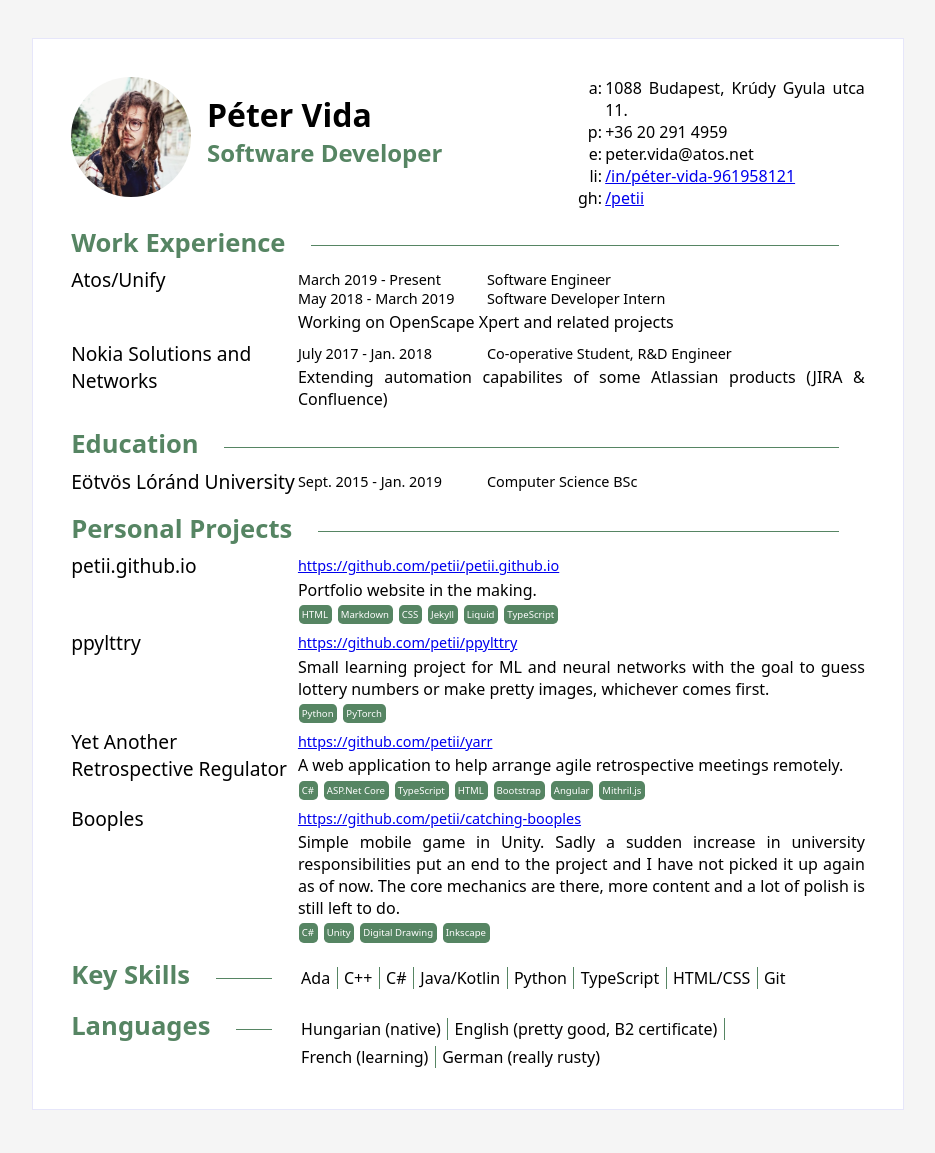
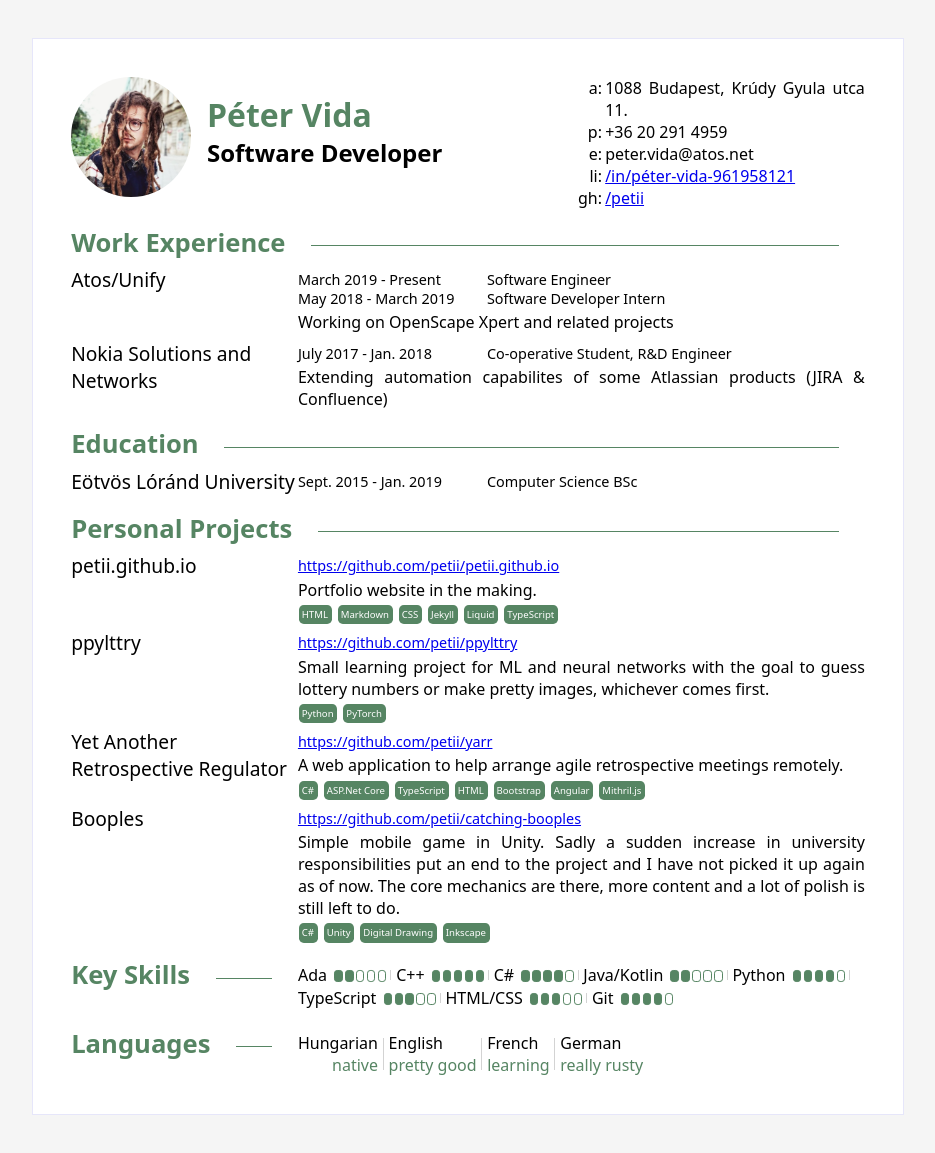
Before and after one commit to petii/petii.github.io, a Jekyll site: the page built from resume.html, in a window 1280 px wide. Shown: the whole page, without its empty margins (172-1107 px from the left). Built offline with Jekyll 4.4.1, drawn with Linux system fonts in a browser that asks for light colours.

Commit message:
now we're cooking with gas

```diff
--- a/assets/resume/resume-style.scss
+++ b/assets/resume/resume-style.scss
@@ -46,7 +46,7 @@ header > .name {
 
   margin: 1em;
 }
-header > .name > h2 {
+header > .name > h1 {
   color: var(--accent-color);
 }
 header > .contact {
@@ -163,14 +163,40 @@ section.skills {
 }
 
 .list-item {
-  padding: 0.2em;
+  // padding: 0.2em;
+
+  display: grid;
+  grid-template-areas: "name fig sep"
+                       "desc fig sep";
 }
-.list-item::after {
+.list-item > .name {
+  grid-area: name;
+}
+.list-item > .fig {
+  grid-area: fig;
+  padding-left: 0.5em;
+}
+.list-item > .fig > div {
+  display: inline-block;
+  margin: 0.4em -0.05em 0em -0.05em;
+  padding: 0.3em 0.2em;
+  border-radius: 0.2em;
+  border: thin solid var(--accent-color);
+}
+.list-item > .fig > div.fill {
+  background-color: var(--accent-color);
+}
+.list-item > .desc {
+  grid-area: desc;
+  text-align: right;
+  color: var(--accent-color);
+}
+.list-item.withsep::after {
   content: "";
-  padding: 0 0.2em;
-  border-right: thin solid var(--accent-color);
+  grid-area: sep;
+  padding: 0.3em 0.1em;
+  margin: 0.4em 0.3em 0.4em 0.1em;
+  // border-radius: 50%;
+  // height: inherit;
+  border-right: thin solid lightgray;
 }
-.list-item.last::after {
-  content: "";
-  border-right: none;
-}
--- a/resume.html
+++ b/resume.html
@@ -97,8 +97,23 @@ email-type: work
         {% for s in resume.skills %}
         <div class="list-item
                     skill
-                    {% if s == resume.skills.last %}last{% endif %}">
-          {{ s.skill }}
+                    {% if s != resume.skills.last %}withsep{% endif %}">
+          <div class="name">
+            {{ s.skill }}
+          </div>
+          <div class="fig">
+            {% assign max_level = resume.skills | map: "level" | sort_natural | last | plus: 0 %}
+            {% for i in (1..max_level) %}
+              {% assign level = s.level | plus: 0 %}
+              <div class={% if level >= i %} "fill"
+                         {% else %} "nofill" {% endif %}></div>
+            {% endfor %}
+          </div>
+          {% if s.years %}
+          <div class="desc">
+            {{ s.years }}
+          </div>
+          {% endif %}
           <!-- ({{ s.level }}) -->
         </div>
         {% endfor %}
@@ -110,9 +125,14 @@ email-type: work
         {% for l in resume.languages %}
         <div class="list-item
                     lang
-                    {% if l == resume.languages.last %}last{% endif %}">
-          {{ l.lang }}
-          ({{ l.level }})
+                    {% if l != resume.languages.last %}withsep{% endif %}">
+          <div class="name">
+            {{ l.lang }}
+          </div>
+          {% assign level = l.level | split: ", " %}
+          <div class="desc">
+            {{ level | first}}
+          </div>
         </div>
         {% endfor %}
       </div>
```
Also changed, not shown: _data/resume.yaml (+11 -9 lines).
